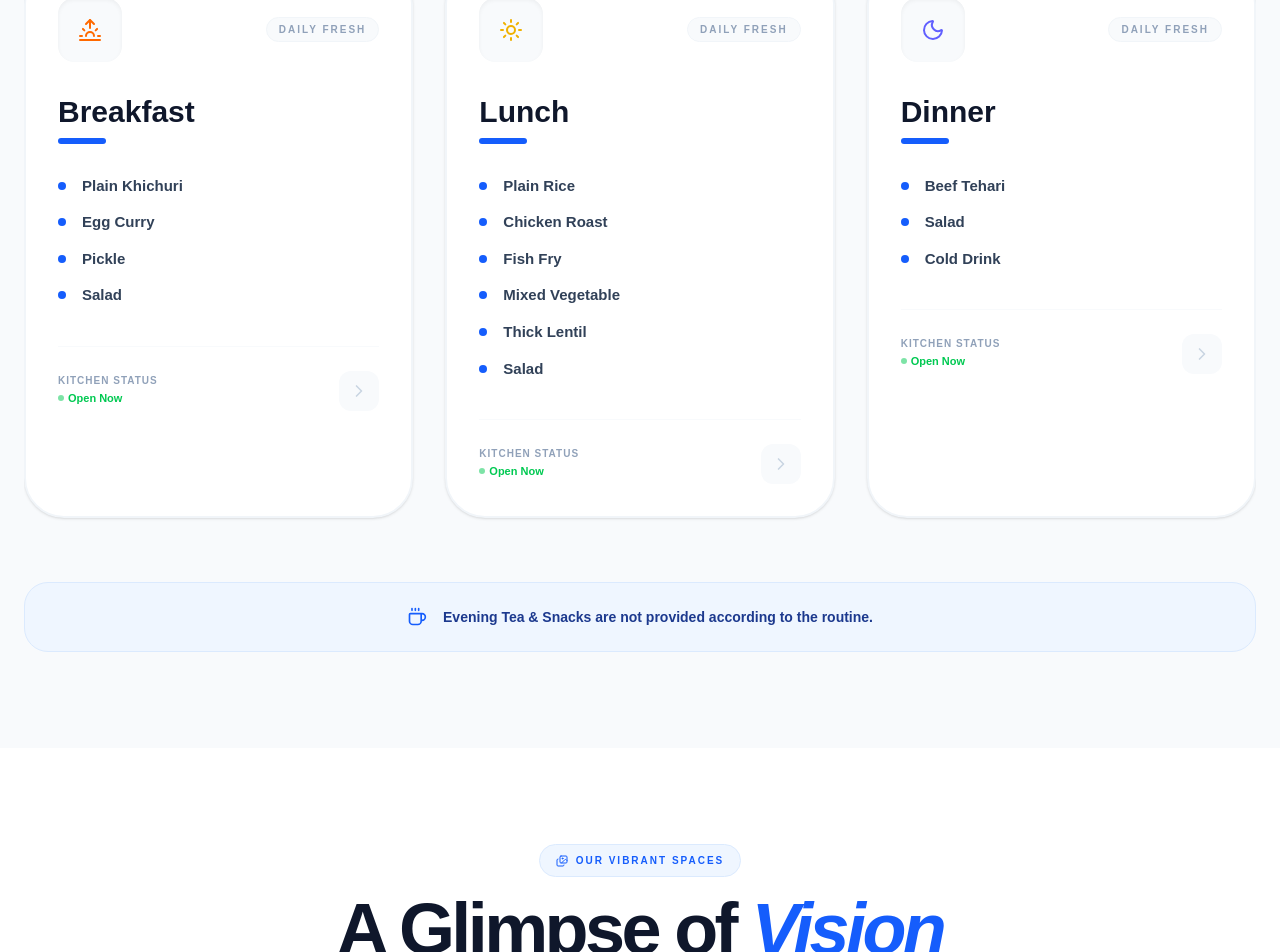
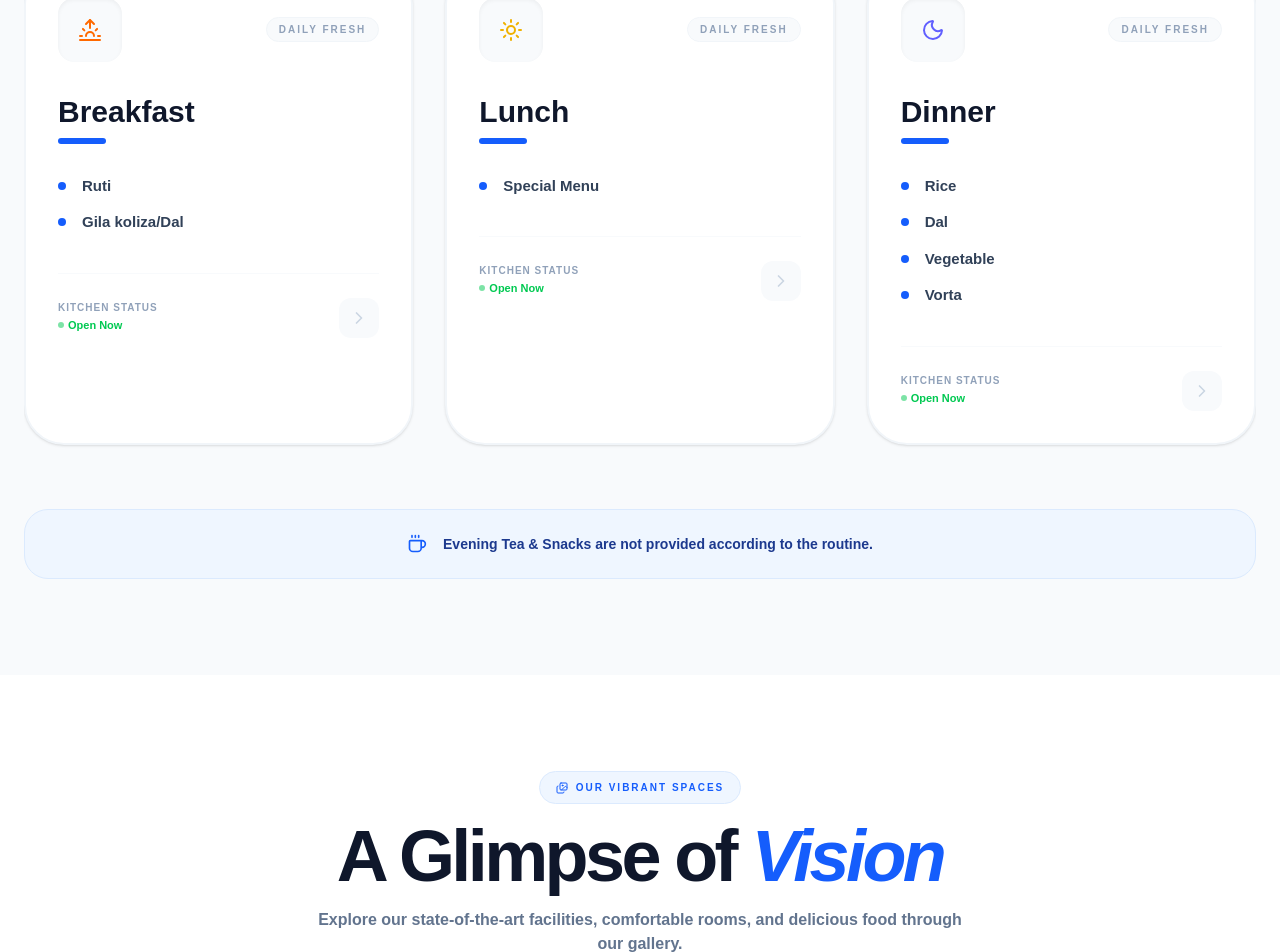
Before and after one commit to dipkorimon/vision64-limited, a Next.js app: page / in a window 1280 px wide. Shown: the part 3728-4680 px from the top of the page. Built offline with nearby package versions, Linux system fonts and the light colour scheme.

Commit message:
feat(foodmenu): latest food menu items added

```diff
--- a/components/FoodMenu.tsx
+++ b/components/FoodMenu.tsx
@@ -6,45 +6,45 @@ import { Utensils, Sunrise, Sun, Moon, Coffee, ChevronRight } from 'lucide-react
 const weeklyMenu = [
     {
         day: "Friday",
-        breakfast: "Plain Khichuri, Egg Curry, Pickle, Salad",
-        lunch: "Plain Rice, Chicken Roast, Fish Fry, Mixed Vegetable, Thick Lentil, Salad",
-        dinner: "Beef Tehari, Salad, Cold Drink"
+        breakfast: "Ruti, Gila koliza/Dal",
+        lunch: "Special Menu",
+        dinner: "Rice, Dal, Vegetable, Vorta"
     },
     {
         day: "Saturday",
-        breakfast: "Paratha, Dal Butter, Halwa/Egg, Tea",
-        lunch: "Plain Rice, Fish/Chicken, Vegetable, Vorta, Lentil, Salad",
-        dinner: "Plain Rice, Fish/Chicken, Vegetable, Lentil, Salad"
+        breakfast: "Ruti, Dal/Vaji",
+        lunch: "Rice, Dal, Fish, Vegetable",
+        dinner: "Rice, Dal, Dim, Vaji/Vorta"
     },
     {
         day: "Sunday",
-        breakfast: "Buna Khichuri, Egg Buna, Pickle, Salad",
-        lunch: "Plain Rice, Fish/Chicken, Vegetable, Vorta, Lentil, Salad",
-        dinner: "Plain Rice, Fish/Chicken, Vegetable, Lentil, Salad"
+        breakfast: "Vegetable khicuri",
+        lunch: "Rice, Dal, Fish, Vegetable",
+        dinner: "Rice, Dal, Chicken Curry"
     },
     {
         day: "Monday",
-        breakfast: "Paratha, Mix Vegetable, Egg Buna/Fry, Tea",
-        lunch: "Plain Rice, Fish/Chicken, Vegetable, Vorta, Lentil, Salad",
-        dinner: "Plain Rice, Chicken/Fish, Vegetable, Lentil, Salad"
+        breakfast: "Rice, Vorta, Dal",
+        lunch: "Rice, Dal, Chicken Curry",
+        dinner: "Rice, Dal, Fish, Vegetable"
     },
     {
         day: "Tuesday",
-        breakfast: "Vegetable Khichuri, Egg Buna, Pickle, Salad",
-        lunch: "Plain Rice, Fish/Chicken, Vegetable, Vorta, Lentil, Salad",
-        dinner: "Chicken Biryani, Salad, Cold Drink"
+        breakfast: "Ruti, Vegetable",
+        lunch: "Rice, Dal, Dim, Vaji/Vorta",
+        dinner: "Rice, Dal, Chicken Curry"
     },
     {
         day: "Wednesday",
-        breakfast: "Paratha, Dal Butter, Halwa/Egg, Tea",
-        lunch: "Plain Rice, Fish/Chicken, Vegetable, Vorta, Lentil, Salad",
-        dinner: "Plain Rice, Fish/Chicken, Vegetable, Lentil, Salad"
+        breakfast: "Ruti, Dal/Vaji",
+        lunch: "Rice, Dal, Chicken Curry",
+        dinner: "Rice, Dal, Fish, Vegetable"
     },
     {
         day: "Thursday",
-        breakfast: "Plain Khichuri, Egg Buna, Pickle, Salad",
-        lunch: "Plain Rice, Fish/Chicken, Vegetable, Vorta, Lentil, Salad",
-        dinner: "Plain Rice, Chicken/Fish, Vegetable, Lentil, Salad"
+        breakfast: "Rice, Vorta/Shak, Dal",
+        lunch: "Rice, Dal, Chicken Curry",
+        dinner: "Khicuri, Dim Vuna"
     }
 ];
 
```
